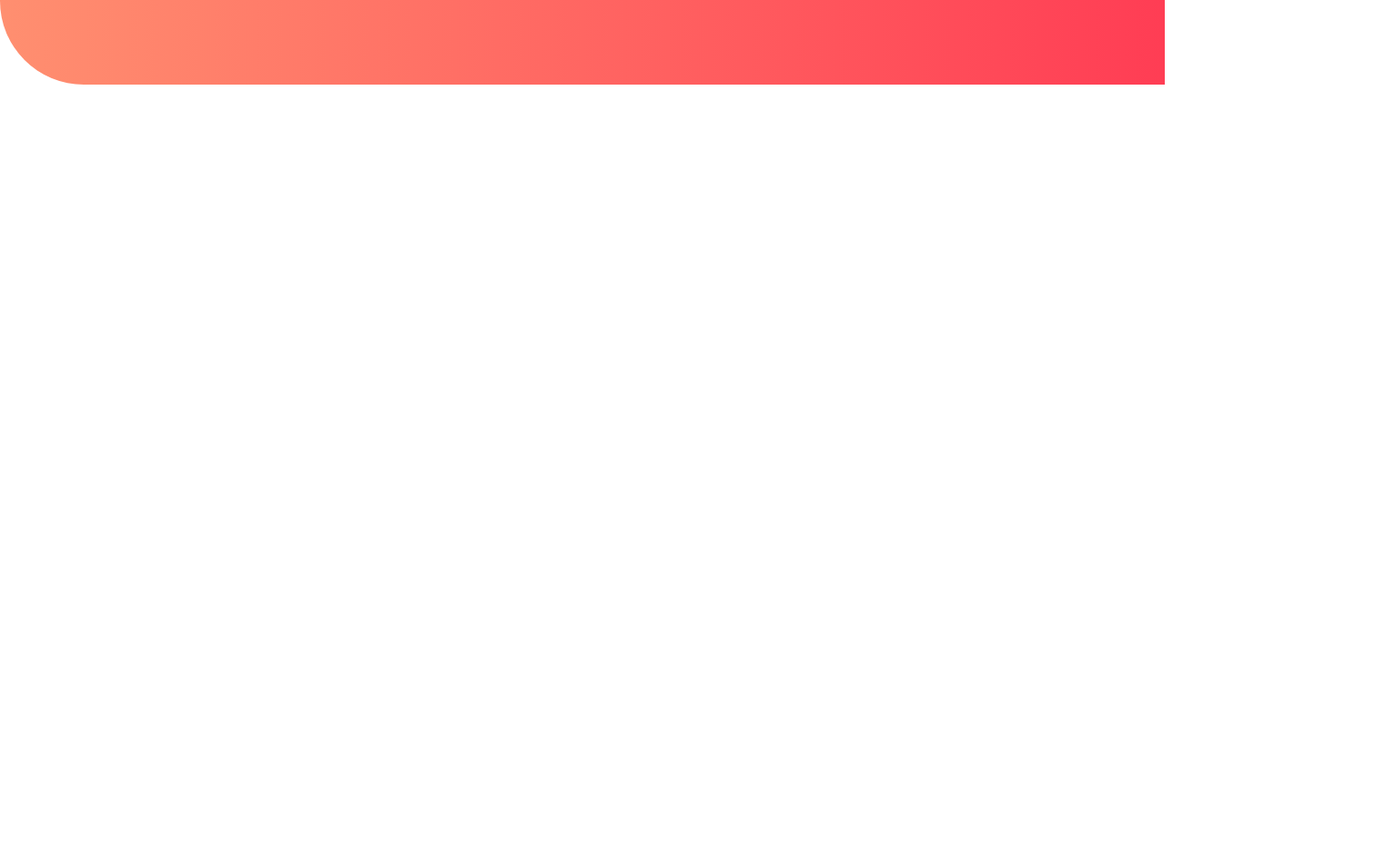
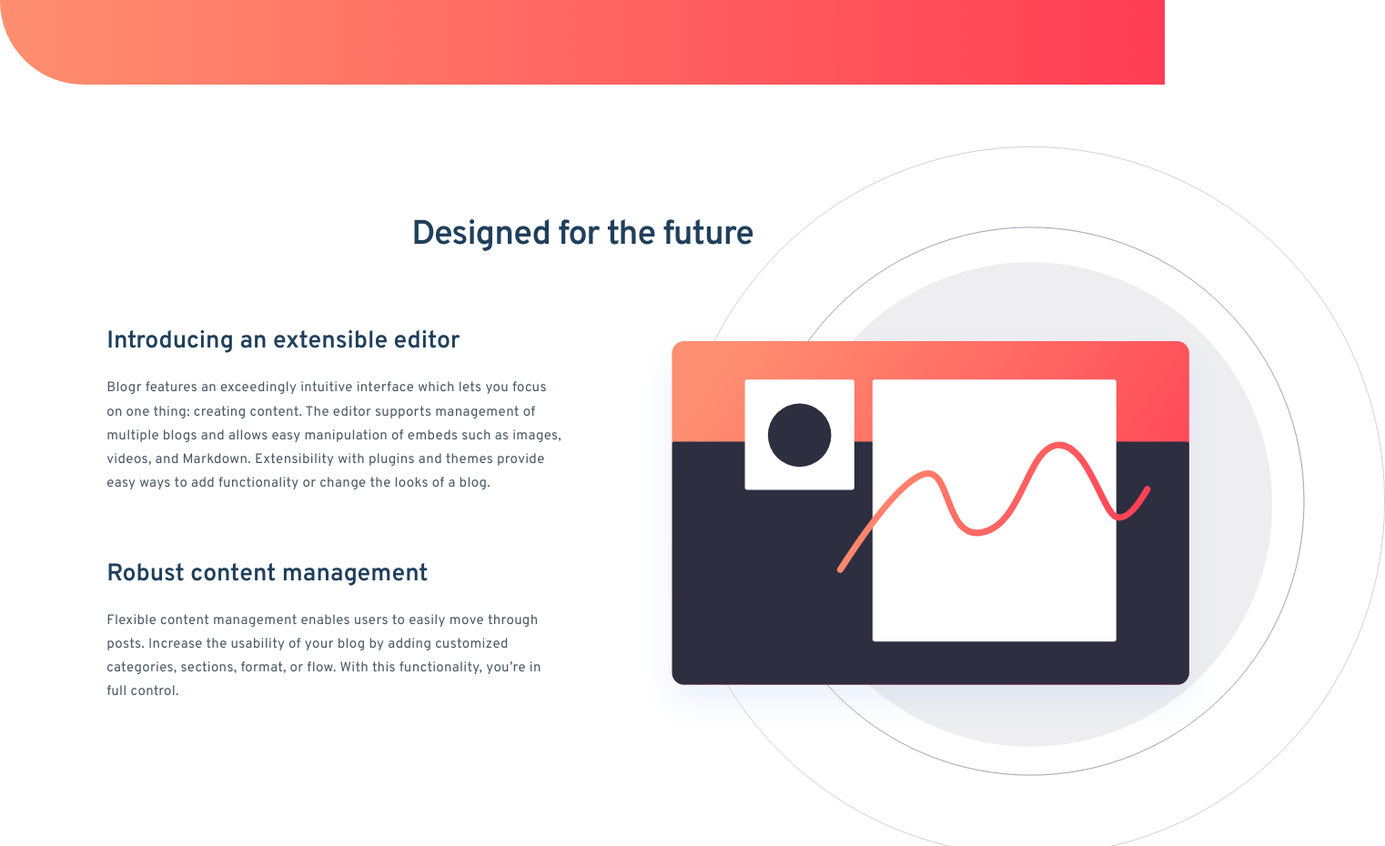
Before and after one commit to malekak44/blogr, a plain HTML site: page index.html in a window 1280 px wide. Shown: the part 469-1399 px from the top of the page at 91% size, 1522 px wide, since content can reach past the window. Before the commit the page ends 800 px from the top, so only its background shows below. Drawn offline with Linux system fonts and the light colour scheme.

Commit message:
editor section done

```diff
--- /dev/null
+++ b/app/scss/_editor.scss
@@ -0,0 +1,65 @@
+.editor {
+    margin: 4.25rem auto;
+    position: relative;
+
+    &__heading {
+        margin: auto;
+        position: absolute;
+        font-size: 37.45px;
+        left: 50%;
+        color: $veryDarkBlue;
+        transform: translateX(-50%);
+        top: 4.65rem;
+        letter-spacing: -1px;
+    }
+
+    &__container {
+        display: flex;
+        align-items: center;
+        justify-content: center;
+    }
+
+    &__text {
+        flex: 1;
+        display: flex;
+        align-items: flex-end;
+        flex-direction: column;
+
+        &__wrapper {
+            width: 31.25rem;
+            margin-right: 86px;
+
+            &:first-child {
+                    margin-top: 22px;
+            }
+
+            &:last-child {
+                h2 {
+                    margin-top: 54px;
+                }
+            }
+
+            h2 {
+                font-size: 26.5px;
+                color: $veryDarkBlue;
+            }
+
+            p {
+                line-height: 1.75;
+                font-size: 15px;
+                font-weight: 400;
+                font-family: $overpass;
+                letter-spacing: 0.35px;
+                color: $veryDarkGrayishBlue;
+            }
+        }
+    }
+
+    &__image {
+        flex: 0.82;
+
+        img {
+            width: 142%;
+        }
+    }
+}
--- a/app/scss/_globals.scss
+++ b/app/scss/_globals.scss
@@ -12,6 +12,7 @@ html {
 body {
     margin: 0;
     padding: 0;
+    overflow-x: hidden;
     font-family: $ubuntu;
 }
 
--- a/app/scss/_variables.scss
+++ b/app/scss/_variables.scss
@@ -1,4 +1,4 @@
-@import url('https://fonts.googleapis.com/css2?family=Overpass:wght@200;300;600&family=Ubuntu:wght@400;500;700&display=swap');
+@import url('https://fonts.googleapis.com/css2?family=Overpass:wght@200;300;400;600&family=Ubuntu:wght@400;500;700&display=swap');
 
 // Colors
 $lightRed: hsl(356, 100%, 66%);
--- a/app/scss/style.scss
+++ b/app/scss/style.scss
@@ -3,4 +3,5 @@
 @import 'animations';
 @import 'globals';
 @import 'header';
+@import 'editor';
 @import 'footer';
--- a/index.html
+++ b/index.html
@@ -105,20 +105,31 @@
     </section>
   </header>
 
+  <section class="editor">
+    <h1 class="editor__heading">Designed for the future</h1>
+    <div class="editor__container">
+      <div class="editor__text">
+        <div class="editor__text__wrapper">
+          <h2>Introducing an extensible editor</h2>
+          <p>Blogr features an exceedingly intuitive interface which lets you focus on one thing: creating content.
+            The editor supports management of multiple blogs and allows easy manipulation of embeds such as images,
+            videos, and Markdown. Extensibility with plugins and themes provide easy ways to add functionality or
+            change the looks of a blog.</p>
+        </div>
+        <div class="editor__text__wrapper">
+          <h2>Robust content management</h2>
+          <p>Flexible content management enables users to easily move through posts. Increase the usability of your blog
+            by adding customized categories, sections, format, or flow. With this functionality, you’re in full control.
+          </p>
+        </div>
+      </div>
+      <div class="editor__image">
+        <img src="images/illustration-editor-desktop.svg" alt="editor-desktop">
+      </div>
+    </div>
+  </section>
 
   <!--
-  Designed for the future
-
-  Introducing an extensible editor
-  Blogr features an exceedingly intuitive interface which lets you focus on one thing: creating content.
-  The editor supports management of multiple blogs and allows easy manipulation of embeds such as images,
-  videos, and Markdown. Extensibility with plugins and themes provide easy ways to add functionality or
-  change the looks of a blog.
-
-  Robust content management
-  Flexible content management enables users to easily move through posts. Increase the usability of your blog
-  by adding customized categories, sections, format, or flow. With this functionality, you’re in full contrul.
-
   State of the Art Infrastructure
   With reliability and speed in mind, worldwide data centers provide the backbone for ultra-fast connectivity.
   This ensures your site will load instantly, no matter where your readers are, keeping your site competitive.
```
Also changed, not shown: dist/style.css, 1 other file.
